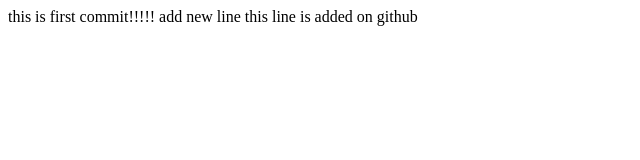
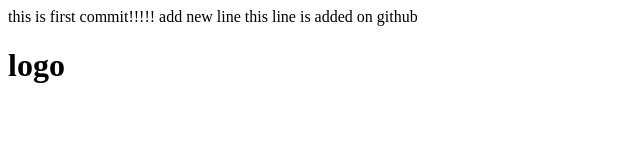
Before and after one commit to misteria1988/frontend_test, a plain HTML site: page index.html in a window 1280 px wide. Shown: the whole page, without its empty margins (0-640 px from the left). Drawn offline with Linux system fonts and the light colour scheme.

Commit message:
added hedder

```diff
--- a/index.html
+++ b/index.html
@@ -8,5 +8,8 @@
 	this is first commit!!!!!
 	add new line
 	this line is added on github
+	<div class "hedder">
+	<h1>logo</h1>
+	</div>
     </body>
 </html>
```
